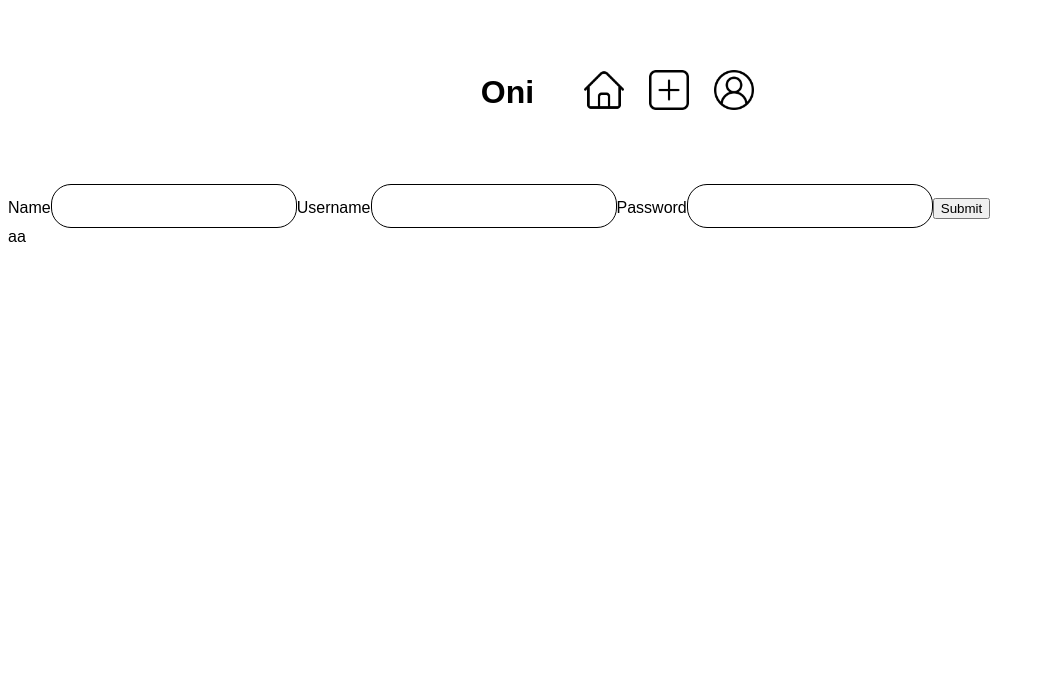
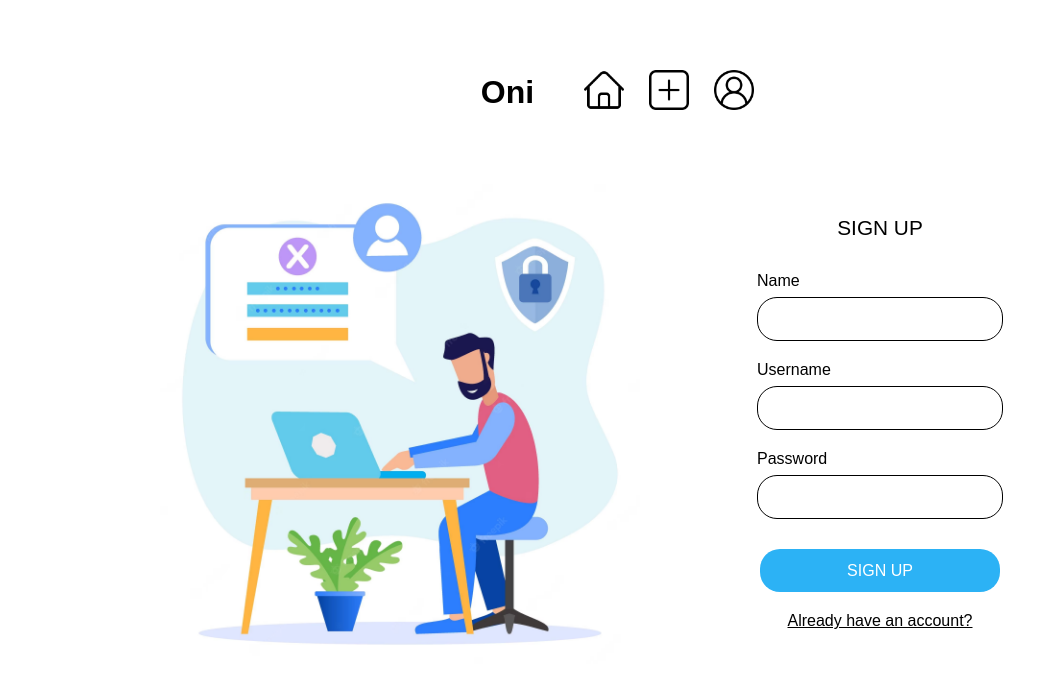
Before and after one commit to onifernando1/blog, a React (Create React App) app in the folder blog/frontend/: page /signup in a window 1280 px wide. Shown: the top 684 px of the page, without its empty margins (0-1058 px from the left). Built offline with nearby package versions, Linux system fonts and the light colour scheme; no server answers.

Commit message:
copy styles to sign up form

```diff
--- a/blog/frontend/src/components/SignUpForm.js
+++ b/blog/frontend/src/components/SignUpForm.js
@@ -1,6 +1,7 @@
 import React from "react";
 import { useState, setState, useEffect } from "react";
 import axios from "axios";
+import { Link } from "react-router-dom";
 
 function SignUpForm(params) {
   const [registerName, setRegisterName] = useState("");
@@ -36,7 +37,59 @@ function SignUpForm(params) {
 
   return (
     <>
-      <form onSubmit={register}>
+      <div className="login-page-container">
+        <div className="login-image">
+          <img src={require(`../assets/images/login.jpg`)}></img>
+        </div>
+        <div className="login-form-container">
+          <div className="form-header"></div>
+
+          <form onSubmit={register}>
+            <div className="sign-in-link">SIGN UP</div>
+            <div className="username-container">
+              <label htmlFor="name">Name</label>
+              <input
+                type="text"
+                name="name"
+                id="name"
+                onChange={(e) => setRegisterName(e.target.value)}
+              ></input>
+            </div>
+            <div className="username-container">
+              <label htmlFor="username">Username</label>
+              <input
+                type="text"
+                name="username"
+                id="username"
+                onChange={(e) => setRegisterUsername(e.target.value)}
+              ></input>
+            </div>
+            <div className="password-container">
+              <label htmlFor="password">Password</label>
+              <input
+                type="password"
+                name="password"
+                id="password"
+                onChange={(e) => setRegisterPassword(e.target.value)}
+              ></input>
+            </div>
+            <div>
+              <input
+                className="login-submit"
+                type="submit"
+                value="SIGN UP"
+              ></input>
+            </div>
+            <Link to="/login">
+              <div className="sign-up-link-container">
+                Already have an account?
+              </div>
+            </Link>
+          </form>
+        </div>
+      </div>
+
+      {/* <form onSubmit={register}>
         <label htmlFor="name">Name</label>
         <input
           type="text"
@@ -59,10 +112,7 @@ function SignUpForm(params) {
           onChange={(e) => setRegisterPassword(e.target.value)}
         ></input>
         <input type="submit"></input>
-      </form>
-      {/* <div>{registerName}</div> */}
-      <div>{currentUser}</div>
-      <div>aa</div>
+      </form> */}
     </>
   );
 }
```
